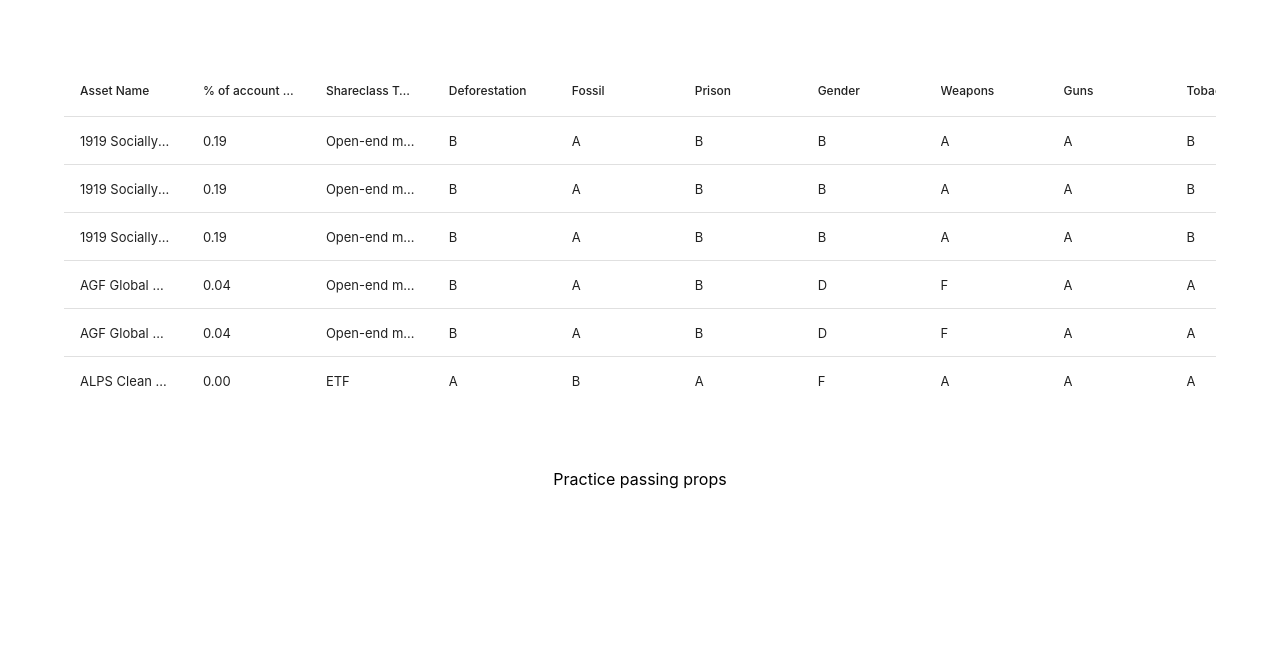
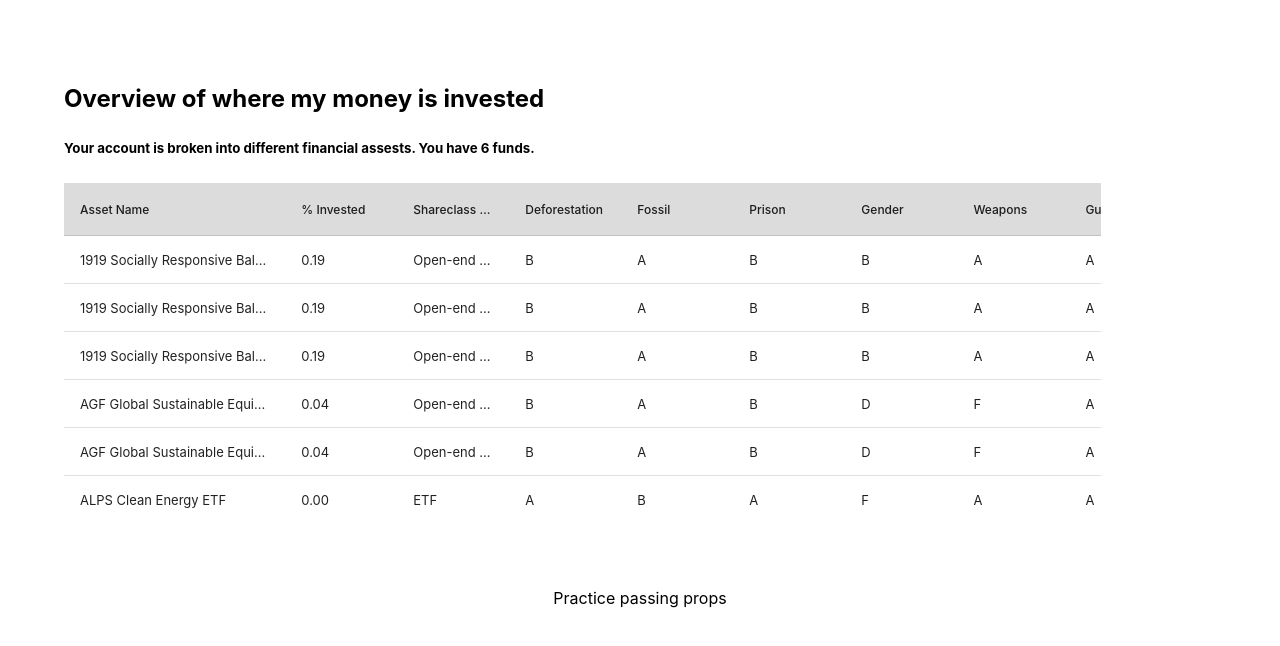
Before and after one commit to tiffanyclaire/ESG_Data_Visualisation, a React (Create React App) app: page / in a window 1280 px wide. Shown: the top 646 px of the page. Built offline with nearby package versions, Linux system fonts and the light colour scheme.

Commit message:
Table Styling

```diff
--- a/src/App.css
+++ b/src/App.css
@@ -36,3 +36,22 @@
     transform: rotate(360deg);
   }
 }
+
+
+.Heading {
+  text-align: left;
+  color: black;
+  padding-bottom: 5px;;
+}
+
+.Sub-heading {
+  text-align: left;
+  color: black;
+  padding-bottom: 5px;;
+}
+
+
+
+.rdt_TableHeadRow{
+  background-color: #DCDCDC!important;
+}
--- a/src/App.js
+++ b/src/App.js
@@ -22,9 +22,10 @@ const columns= [
   {
     name: 'Asset Name',
     selector: row => row["Fund profile: Shareclass name"],
+    width: "18%",
   },
   {
-    name: '% of account invested',
+    name: '% Invested',
     selector: row => row["Prison Free Funds: All flagged, weight"],
   },
   {
@@ -222,7 +223,12 @@ const columns= [
           <Routes>
             <Route path="/" element={
               <div style= {{width:'90%', padding: '5%'}}>
-                <BasicTable columns={columns} data={parsedData} />
+                <h2 className= "Heading" >Overview of where my money is invested</h2>
+                <h5 className= "Sub-heading">Your account is broken into different financial assests. You have 6 funds.</h5>
+
+                <div style= {{width:'90%'}}>
+                  <BasicTable columns={columns} data={parsedData} />
+                </div>
               </div>
             } />
 
```
Also changed, not shown: src/components/BarChart copy.js (added, +13 -0 lines).
